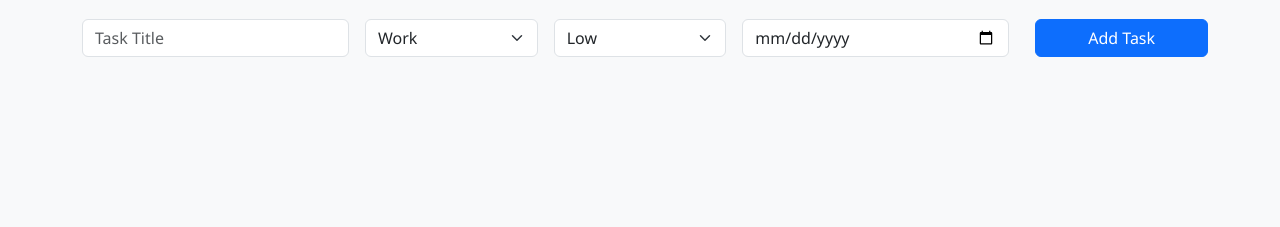
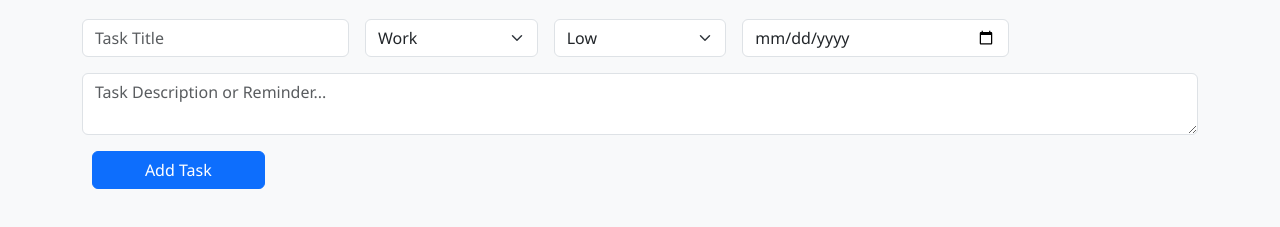
Before and after one commit to Arafath-chy/task-manager-frontend, a plain HTML site: page index.html in a window 1280 px wide. Shown: the part 101-328 px from the top of the page. Drawn offline with nearby package versions, Linux system fonts and the light colour scheme; no server answers.

Commit message:
Update frontend

```diff
--- a/index.html
+++ b/index.html
@@ -32,6 +32,9 @@
       <div class="col-md-3">
         <input type="date" id="dueDate" class="form-control" />
       </div>
+      <div class="col-md-12">
+        <textarea id="description" class="form-control" rows="2" placeholder="Task Description or Reminder..."></textarea>
+      </div>
       <div class="col-md-2">
         <button type="submit" class="btn btn-primary w-100">Add Task</button>
       </div>
--- a/script.js
+++ b/script.js
@@ -9,6 +9,7 @@ form.addEventListener('submit', async (e) => {
     dueDate: document.getElementById('dueDate').value,
     priority: document.getElementById('priority').value,
     category: document.getElementById('category').value,
+    description: document.getElementById('description').value
   };
   await fetch(API_URL, {
     method: 'POST',
```
